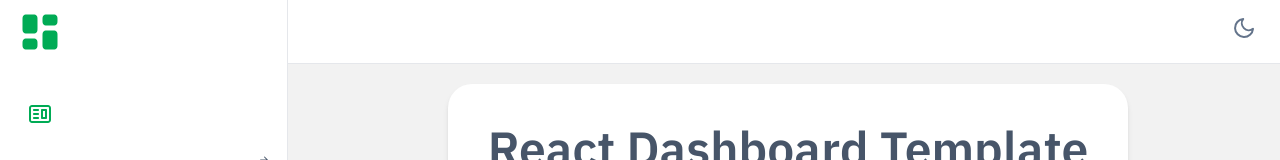
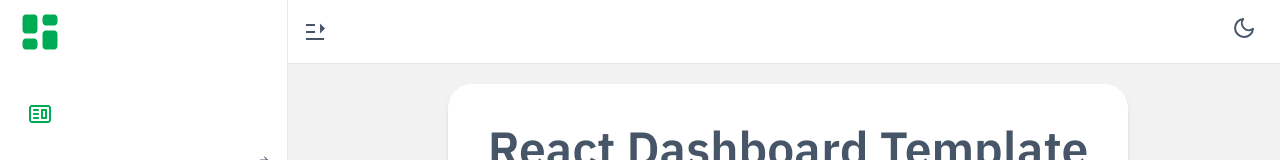
Before and after one commit to mdskrumi/react-dashboard-template, a React (Vite) app: page /auth/login in a window 1280 px wide. Both pictures are taken after typing "name@example.com", "Sample123" into the empty fields and a click on the button "Log In". Shown: the top 160 px of the page. Built offline with nearby package versions, Linux system fonts and the light colour scheme.

Commit message:
improve topbar

```diff
--- a/src/layout/TopBar.tsx
+++ b/src/layout/TopBar.tsx
@@ -12,18 +12,26 @@
     return (
         <>
             <div
-                className={`max-w-[1920px] m-auto fixed items-center justify-between flex h-16 top-0 w-full border-b-[1px] border-line dark:border-line-dark bg-surface dark:bg-surface-dark select-none`}
+                className={`max-w-[1920px] m-auto fixed items-center justify-between flex h-16 top-0 w-full border-b-[1px] border-line dark:border-line-dark bg-surface dark:bg-surface-dark select-none duration-300`}
+                style={{
+                    marginLeft:
+                        window.innerWidth > 1024
+                            ? isSidebarOpen
+                                ? '287px'
+                                : '79px'
+                            : '0',
+                }}
             >
                 <div>
                     <RiMenuUnfoldFill
                         size={'1.5em'}
-                        className="ml-4 text-dim hover:text-dim-varient cursor-pointer"
+                        className="ml-4 cursor-pointer"
                         onClick={() => dispatch(setSidebarOpen(!isSidebarOpen))}
                     />
                 </div>
                 <div
                     onClick={() => dispatch(toggleTheme())}
-                    className="fixed right-6 top-4 text-dim hover:text-dim-varient cursor-pointer"
+                    className="fixed right-6 top-4 cursor-pointer"
                 >
                     {theme === 'light' ? (
                         <FiMoon size="1.5rem" />
```
